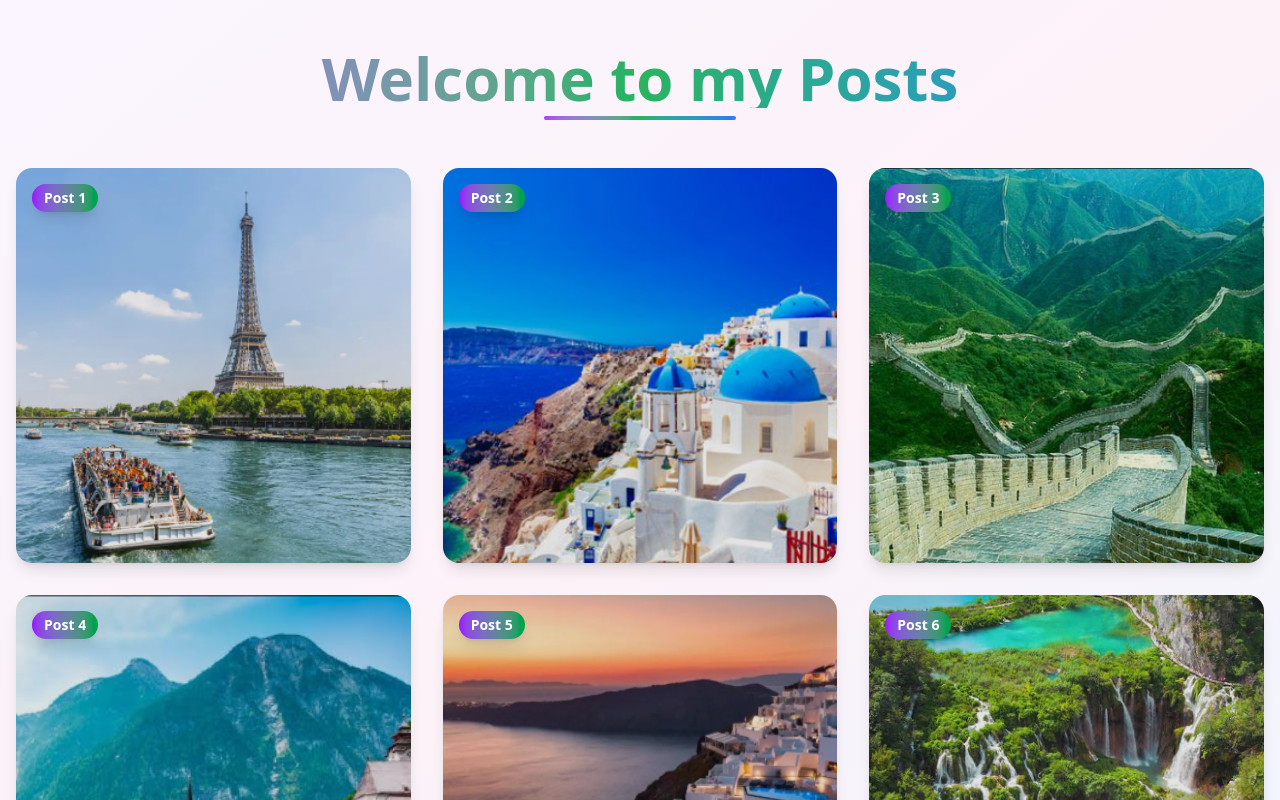
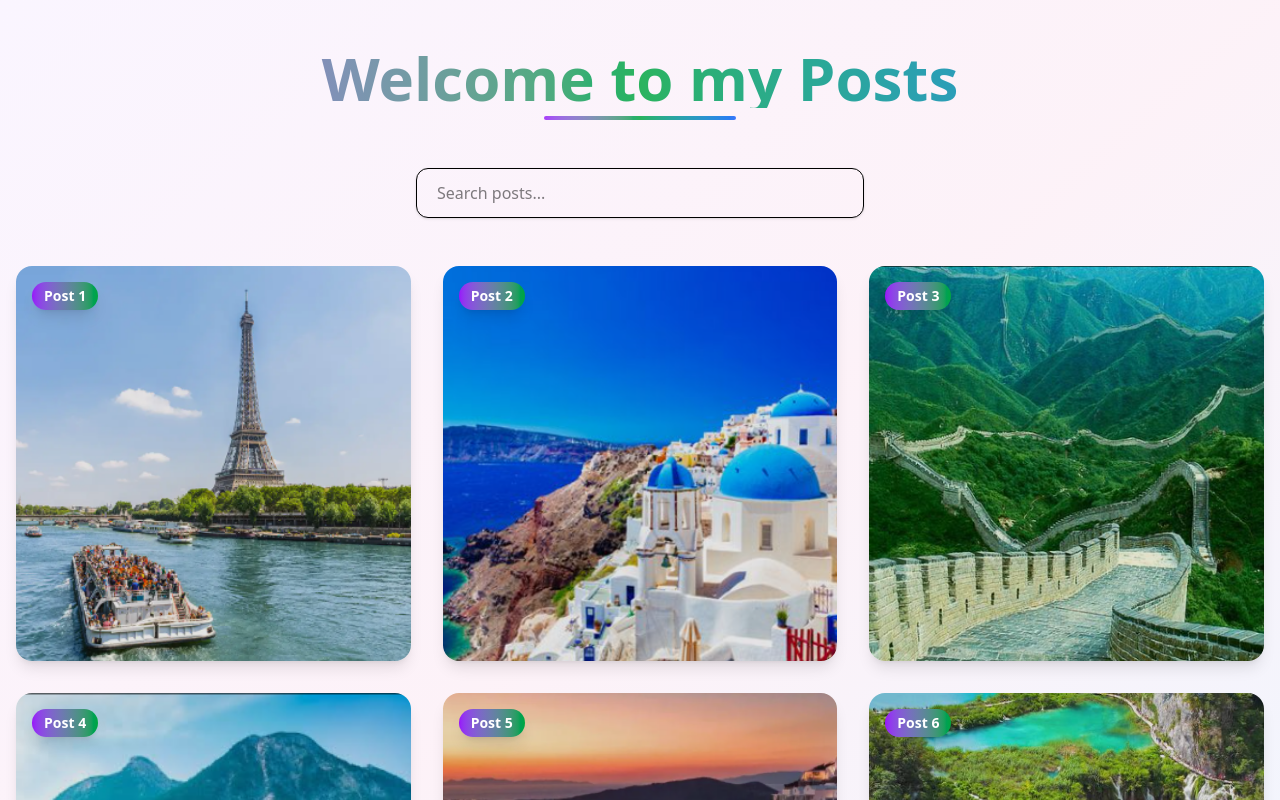
Before and after one commit to kezagiselle/react-Router-practise, a React (Vite) app in the folder reactPractise/: page /posts in a window 1280 px wide. Shown: the top 800 px of the page. Built offline with nearby package versions, Linux system fonts and the light colour scheme.

Commit message:
feat: adding query parameters

```diff
--- a/reactPractise/src/pages/PostsList.tsx
+++ b/reactPractise/src/pages/PostsList.tsx
@@ -1,6 +1,7 @@
 import React, { useState } from 'react';
 import { Heart, MessageCircle } from 'lucide-react';
 import {Link} from "react-router-dom";
+import{ useSearchParams} from 'react-router-dom';
 
 import p3 from '../img/p3.png';
 import p4 from '../img/p4.png';
@@ -23,6 +24,8 @@ function PostsList() {
   // Define types for the state objects
   const [likes, setLikes] = useState<Record<number, boolean>>({});
   const [messages, setMessages] = useState<Record<number, number>>({});
+  const [searchParams, setSearchParams] = useSearchParams();
+  const query = searchParams.get("q")|| "";
 
   const images = [p1, p3, p4, p5, p6, p8];
 
@@ -51,14 +54,24 @@ function PostsList() {
   <div className="h-1 w-48 mx-auto bg-gradient-to-r from-purple-600 via-green-600 to-blue-600 rounded-full animate-pulse"></div>
 </div>
 
+{/* --- SEARCH INPUT --- */}
+<div className="mb-12">
+  <input
+    type="text"
+    placeholder="Search posts..."
+    value={query}
+    onChange={(e) => setSearchParams({ q: e.target.value })}
+    className="w-full max-w-md mx-auto block px-5 py-3 rounded-xl border shadow focus:outline-none focus:ring-2 focus:ring-purple-500"
+  />
+</div>
 
+{/* --- POSTS GRID --- */}
 <div className="grid grid-cols-1 md:grid-cols-2 lg:grid-cols-3 gap-8">
   {images.map((img, index) => (
     <div
       key={index}
       className="group relative bg-white rounded-2xl shadow-lg overflow-hidden transform hover:scale-105 transition-all duration-300 hover:shadow-2xl"
     >
-
       <Link to={`/posts/${index}`}>
         <div className="relative aspect-square overflow-hidden cursor-pointer">
           <img
@@ -74,24 +87,19 @@ function PostsList() {
         </div>
       </Link>
 
-
-
+      {/* Like/Message buttons */}
       <div className="absolute bottom-4 left-0 right-0 px-6 flex items-center justify-between opacity-0 group-hover:opacity-100 transition-all duration-300 transform translate-y-4 group-hover:translate-y-0">
-
         <button
           onClick={() => handleLike(index)}
           className="flex items-center gap-2 bg-white/90 backdrop-blur-sm px-4 py-2 rounded-full shadow-lg hover:bg-white transition-all duration-200 hover:scale-110"
         >
           <Heart
-                    className={`w-5 h-5 transition-colors duration-200 ${
-                      likes[index] ? 'fill-red-500 text-red-500' : 'text-gray-700'
-                    }`}
+            className={`w-5 h-5 transition-colors duration-200 ${likes[index] ? 'fill-red-500 text-red-500' : 'text-gray-700'}`}
           />
           <span className="text-sm font-semibold text-gray-700">
             {likes[index] ? 'Liked' : 'Like'}
           </span>
         </button>
-
 
         <button
           onClick={() => handleMessage(index)}
@@ -104,7 +112,7 @@ function PostsList() {
         </button>
       </div>
 
-
+      {/* Post badge */}
       <Link
         to={`/posts/${index}`}
         className="absolute top-4 left-4 bg-gradient-to-r from-purple-600 to-green-600 text-white px-3 py-1 rounded-full text-sm font-semibold shadow-lg"
@@ -115,6 +123,7 @@ function PostsList() {
     </div>
   ))}
 </div>
+
       </div>
     </div>
   );
```
Lines whose indentation alone changed are shown as unchanged.
